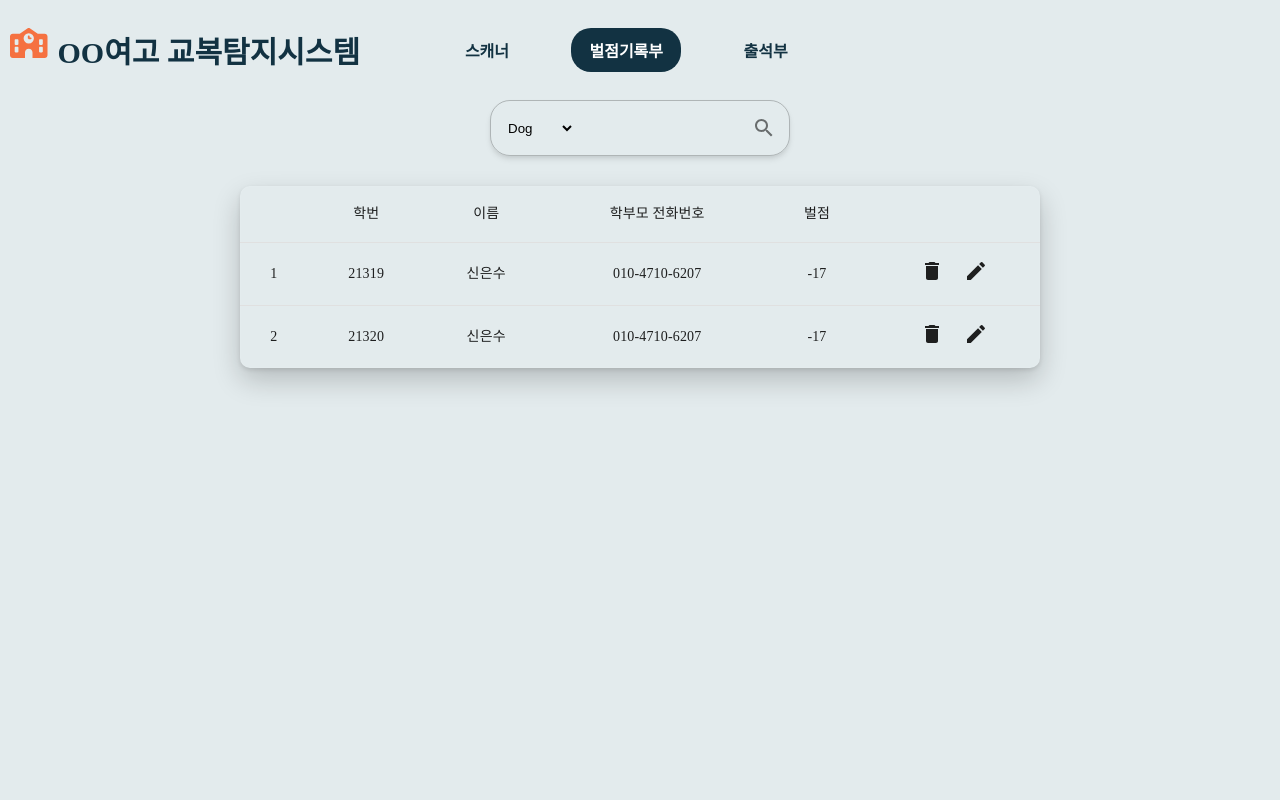
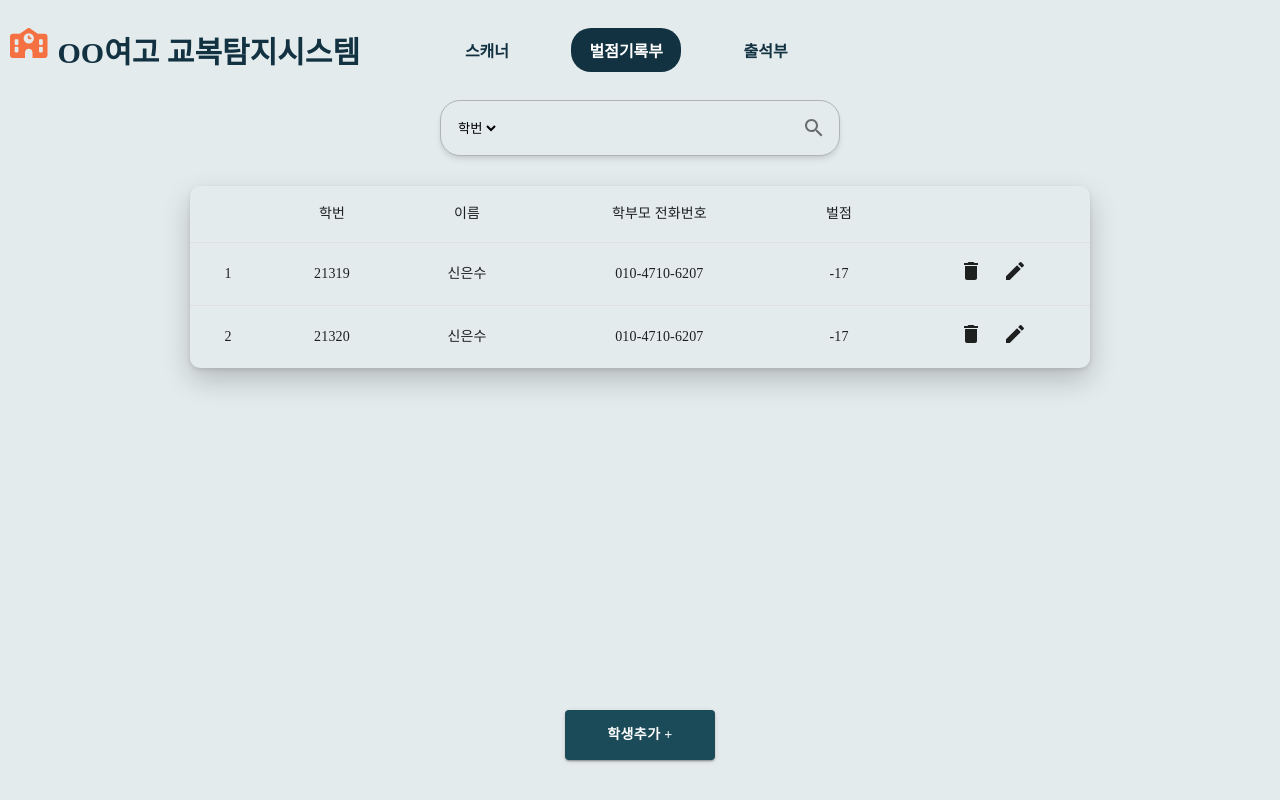
Before and after one commit to hynjxn/uniform-detection-using-YOLOv5, a React (Create React App) app in the folder my-app/: page /penalty in a window 1280 px wide. Built offline with nearby package versions, Linux system fonts and the light colour scheme; the HTML template or start-up script is replaced by a standard one; a web font is replaced by a local one.

Commit message:
creating StudentAddForm

```diff
--- a/my-app/package.json
+++ b/my-app/package.json
@@ -15,6 +15,7 @@
     "react-dom": "^17.0.2",
     "react-scripts": "5.0.0",
     "styled-components": "^5.3.3",
+    "sweetalert2": "^11.4.0",
     "web-vitals": "^2.1.4"
   },
   "scripts": {
--- a/my-app/src/component/CustomInput.js
+++ b/my-app/src/component/CustomInput.js
@@ -3,54 +3,54 @@ import {InputAdornment, MenuItem, OutlinedInput, TextField} from "@mui/material"
 import SearchIcon from '@mui/icons-material/Search';
 import {Style} from "../Style";
 
-function CustomInput({type}) {
+function CustomInput({type, onChangeFunction, input, select, placeholder}) {
     let element;
-    if(type==="scannerInput"){
+    if (type === "normalInput") {
         element = <OutlinedInput
             id="outlined-adornment-weight"
+            name="input"
+            value={input}
+            onChange={onChangeFunction}
             style={{
                 width: 300,
-                borderRadius: "20px",
+                borderRadius: "10px",
                 boxShadow: "rgba(0, 0, 0, 0.1) 0px 4px 6px -1px, rgba(0, 0, 0, 0.06) 0px 2px 4px -1px",
                 fontFamily: Style.font
             }}
-            placeholder = "학번 입력"
+            size="small"
+            placeholder={placeholder}
         />
-    }
-    else if(type==="penaltyInput"){
+    } else if (type === "penaltyInput") {
         element =
             <OutlinedInput
+                name="input"
+                value={input}
+                onChange={onChangeFunction}
                 id="outlined-adornment-weight"
                 style={{
-                    width: 300,
+                    width: 400,
                     borderRadius: "20px",
                     boxShadow: "rgba(0, 0, 0, 0.1) 0px 4px 6px -1px, rgba(0, 0, 0, 0.06) 0px 2px 4px -1px",
                     fontFamily: Style.font
-
                 }}
                 startAdornment={
-                    <select name="pets" id="pet-select" style={{
-                        border: "none",
-                        outline: "none",
-                        background: `${Style.color3}`,
-                        marginRight: "20px",
-                        backgroundColor: "transparent"
-                    }}>
-                        <option value="dog">Dog</option>
-                        <option value="cat">Cat</option>
-                        <option value="hamster">Hamster</option>
-                        <option value="parrot">Parrot</option>
-                        <option value="spider">Spider</option>
-                        <option value="goldfish">Goldfish</option>
+                    <select name="select" value={select} onChange={onChangeFunction}
+                            style={{
+                                border: "none",
+                                outline: "none",
+                                background: `${Style.color3}`,
+                                marginRight: "20px",
+                                backgroundColor: "transparent"
+                            }}>
+                        <option value="student_id">학번</option>
+                        <option value="student_name">이름</option>
                     </select>
                 }
                 endAdornment={<InputAdornment position="end"><SearchIcon/></InputAdornment>}
-
             />
-
     }
     return (
-      element
+        element
 
     );
 }
--- a/my-app/src/component/CustomizedTable.js
+++ b/my-app/src/component/CustomTable.js
@@ -10,6 +10,84 @@ import {Style} from "../Style";
 import DeleteIcon from '@mui/icons-material/Delete';
 import EditIcon from '@mui/icons-material/Edit';
 
+function CustomTable({type, contents, deleteFunction, editFunction}) {
+    let element;
+    if (type === "scannerTable") {
+        element = <TableContainer sx={{
+            width: "400px",
+            borderRadius: "10px",
+            boxShadow: "rgba(0, 0, 0, 0.2) 0px 12px 28px 0px, rgba(0, 0, 0, 0.1) 0px 2px 4px 0px, rgba(255, 255, 255, 0.05) 0px 0px 0px 1px inset",
+            maxHeight: 700,
+            overflow: "auto",
+        }}>
+            <Table aria-label="customized table">
+                <TableHead>
+                    <TableRow>
+                        <StyledTableCell align="center">교복분류</StyledTableCell>
+                        <StyledTableCell align="center">퍼센트(%)</StyledTableCell>
+                        <StyledTableCell align="center">벌점</StyledTableCell>
+                    </TableRow>
+                </TableHead>
+                <TableBody>
+                    {contents.map((content, index) => (
+                        <StyledTableRow key={index}>
+                            <StyledTableCell align="center">{content.first}</StyledTableCell>
+                            <StyledTableCell align="center">{content.second}</StyledTableCell>
+                            <StyledTableCell align="center">{content.third}</StyledTableCell>
+                        </StyledTableRow>
+                    ))}
+                    <StyledTableRow>
+                        <StyledTableCell colSpan ="3" align="center">총 벌점은 nn점 입니다.</StyledTableCell>
+                    </StyledTableRow>
+                </TableBody>
+            </Table>
+        </TableContainer>
+    }
+    else if (type === "penaltyTable") {
+        element = <TableContainer sx={{
+            width: "900px",
+            borderRadius: "10px",
+            boxShadow: "rgba(0, 0, 0, 0.2) 0px 12px 28px 0px, rgba(0, 0, 0, 0.1) 0px 2px 4px 0px, rgba(255, 255, 255, 0.05) 0px 0px 0px 1px inset",
+            maxHeight: 700,
+            overflow: "auto",
+        }}>
+            <Table aria-label="customized table">
+                <TableHead>
+                    <TableRow>
+                        <StyledTableCell></StyledTableCell>
+                        <StyledTableCell align="center">학번</StyledTableCell>
+                        <StyledTableCell align="center">이름</StyledTableCell>
+                        <StyledTableCell align="center">학부모 전화번호</StyledTableCell>
+                        <StyledTableCell align="center">벌점</StyledTableCell>
+                        <StyledTableCell align="center"></StyledTableCell>
+                    </TableRow>
+                </TableHead>
+                <TableBody>
+                    {contents.map((content) => (
+                        <StyledTableRow key={content.id}>
+                            <StyledTableCell component="th" scope="row" align="center">
+                                {content.id}
+                            </StyledTableCell>
+                            <StyledTableCell align="center">{content.student_id}</StyledTableCell>
+                            <StyledTableCell align="center">{content.student_name}</StyledTableCell>
+                            <StyledTableCell align="center">{content.parent_ph}</StyledTableCell>
+                            <StyledTableCell align="center">{content.penalty_points}</StyledTableCell>
+                            <StyledTableCell align="center">
+                                <DeleteIcon style={{marginRight: "20px", cursor: "pointer"}} onClick={deleteFunction}/>
+                                <EditIcon style={{cursor: "pointer"}} onClick={editFunction}/>
+                            </StyledTableCell>
+                        </StyledTableRow>
+                    ))}
+                </TableBody>
+            </Table>
+        </TableContainer>
+    } else {
+        element = <div></div>
+    }
+    return (
+        element
+    );
+}
 const StyledTableCell = styled(TableCell)(({theme}) => ({
     [`&.${tableCellClasses.head}`]: {
         fontFamily: Style.font,
@@ -29,111 +107,4 @@ const StyledTableRow = styled(TableRow)(({theme}) => ({
     },
 }));
 
-// function createData(id, student_id, student_name, parent_ph, penalty_points, etc) {
-//     return {id, student_id, student_name, parent_ph, penalty_points, etc};
-// }
-//
-// const rows = [
-//     createData('1', "21311", "신은수", "01047107208", -4, ""),
-//     createData('2', "21312", "신은수", "01047107208", -4, ""),
-//     createData('3', "21313", "신은수", "01047107208", -4, ""),
-//     createData('4', "21314", "신은수", "01047107208", -4, ""),
-//     createData('5', 21315, "신은수", "01047107208", -4, ""),
-//     createData('5', 21315, "신은수", "01047107208", -4, ""),
-//     createData('5', 21315, "신은수", "01047107208", -4, ""),
-//     createData('5', 21315, "신은수", "01047107208", -4, ""),
-//     createData('5', 21315, "신은수", "01047107208", -4, ""),
-//     createData('5', 21315, "신은수", "01047107208", -4, ""),
-//     createData('5', 21315, "신은수", "01047107208", -4, ""),
-//     createData('5', 21315, "신은수", "01047107208", -4, ""),
-//     createData('5', 21315, "신은수", "01047107208", -4, ""),
-//     createData('5', 21315, "신은수", "01047107208", -4, ""),
-//     createData('5', 21315, "신은수", "01047107208", -4, ""),
-//     createData('5', 21315, "신은수", "01047107208", -4, ""),
-//     createData('5', 21315, "신은수", "01047107208", -4, ""),
-//     createData('5', 21315, "신은수", "01047107208", -4, ""),
-//     createData('5', 21315, "신은수", "01047107208", -4, ""),
-//
-//
-// ];
-
-function CustomizedTable({type, contents}) {
-    let element;
-    if (type === "scannerTable") {
-        element = <TableContainer sx={{
-            width: "400px",
-            borderRadius: "10px",
-            boxShadow: "rgba(0, 0, 0, 0.2) 0px 12px 28px 0px, rgba(0, 0, 0, 0.1) 0px 2px 4px 0px, rgba(255, 255, 255, 0.05) 0px 0px 0px 1px inset",
-            maxHeight: 700,
-            overflow: "auto",
-        }}>
-            <Table aria-label="customized table">
-                <TableHead>
-                    <TableRow>
-                        <StyledTableCell align="center">교복분류</StyledTableCell>
-                        <StyledTableCell align="center">퍼센트(%)</StyledTableCell>
-                        <StyledTableCell align="center">벌점</StyledTableCell>
-                    </TableRow>
-                </TableHead>
-                <TableBody>
-                    {contents.map((content, index) => (
-                        <StyledTableRow key={content.index}>
-                            <StyledTableCell align="center">{content.first}</StyledTableCell>
-                            <StyledTableCell align="center">{content.second}</StyledTableCell>
-                            <StyledTableCell align="center">{content.third}</StyledTableCell>
-                        </StyledTableRow>
-                    ))}
-                    <StyledTableRow>
-                        <StyledTableCell colspan ="3" align="center">총 벌점은 nn점 입니다.</StyledTableCell>
-                    </StyledTableRow>
-                </TableBody>
-            </Table>
-        </TableContainer>
-    }
-    else if (type === "penaltyTable") {
-        element = <TableContainer sx={{
-            width: "800px",
-            borderRadius: "10px",
-            boxShadow: "rgba(0, 0, 0, 0.2) 0px 12px 28px 0px, rgba(0, 0, 0, 0.1) 0px 2px 4px 0px, rgba(255, 255, 255, 0.05) 0px 0px 0px 1px inset",
-            maxHeight: 700,
-            overflow: "auto",
-        }}>
-            <Table aria-label="customized table">
-                <TableHead>
-                    <TableRow>
-                        <StyledTableCell></StyledTableCell>
-                        <StyledTableCell align="center">학번</StyledTableCell>
-                        <StyledTableCell align="center">이름</StyledTableCell>
-                        <StyledTableCell align="center">학부모 전화번호</StyledTableCell>
-                        <StyledTableCell align="center">벌점</StyledTableCell>
-                        <StyledTableCell align="center"></StyledTableCell>
-                    </TableRow>
-                </TableHead>
-                <TableBody>
-                    {contents.map((content) => (
-                        <StyledTableRow key={content.name}>
-                            <StyledTableCell component="th" scope="row" align="center">
-                                {content.id}
-                            </StyledTableCell>
-                            <StyledTableCell align="center">{content.student_id}</StyledTableCell>
-                            <StyledTableCell align="center">{content.student_name}</StyledTableCell>
-                            <StyledTableCell align="center">{content.parent_ph}</StyledTableCell>
-                            <StyledTableCell align="center">{content.penalty_points}</StyledTableCell>
-                            <StyledTableCell align="center">
-                                <DeleteIcon style={{marginRight: "20px", cursor: "pointer"}}/>
-                                <EditIcon style={{cursor: "pointer"}}/>
-                            </StyledTableCell>
-                        </StyledTableRow>
-                    ))}
-                </TableBody>
-            </Table>
-        </TableContainer>
-    } else {
-        element = <div></div>
-    }
-    return (
-        element
-    );
-}
-
-export default CustomizedTable;
+export default CustomTable;
--- a/my-app/src/component/PenaltyPage.js
+++ b/my-app/src/component/PenaltyPage.js
@@ -1,10 +1,16 @@
 import React, {useEffect, useState} from 'react';
 import CustomInput from "./CustomInput";
-import CustomizedTable from "./CustomizedTable";
+import CustomTable from "./CustomTable";
+import CustomButton from "./CustomButton";
+import styled from 'styled-components';
+import {Style} from "../Style";
+import Swal from "sweetalert2";
+import Box from '@mui/material/Box';
+import Typography from '@mui/material/Typography';
+import Modal from '@mui/material/Modal';
+import StudentAddForm from "./StudentAddForm";
 
 function PenaltyPage(props) {
-    // const [content, setContent] = useState([]);
-
     const contents = [{
         id: 1, student_id: "21319", student_name: "신은수", parent_ph:
             "010-4710-6207", penalty_points: "-17"
@@ -12,21 +18,100 @@ function PenaltyPage(props) {
         id: 2, student_id: "21320", student_name: "신은수", parent_ph:
             "010-4710-6207", penalty_points: "-17"
     }];
+    // const [content, setContent] = useState([]);
+    const [word, setWord] = useState({input: "", select: ""});
 
-    useEffect(()=>{
-        //학생 불러오기
+    const [open, setOpen] = React.useState(false);
+    const handleOpen = () => setOpen(true);
+    const handleClose = () => setOpen(false);
+
+    useEffect(() => {
+        // 학생 불러오기
+        // setContents([{},{}....])
     }, []);
 
+    const handleChange = (e) => {
+        const {name, value} = e.target
+        setWord({...word, [name]: value});
+    }
+
+    const clickAddButtonFunction = () => {
+        handleOpen();
+    }
+    const clickEditButtonFunction = () => {
+        handleOpen();
+    }
+
+    const saveStudentFunction = () => {
+        // 저장 api 요청 함수
+    }
+
+    const deleteFunction = () => {
+        Swal.fire({
+            title: '정말 삭제하시겠습니까?',
+            icon: 'question',
+            showCancelButton: true,
+            confirmButtonText: '확인',
+            cancelButtonText: '취소',
+            confirmButtonColor: Style.color1,
+            showLoaderOnConfirm: true,
+            preConfirm: (login) => {
+                // db에 삭제요청 보내기
+                return fetch(`//api.github.com/users/${login}`)
+                    .then(response => {
+                        //성공 시 삭제되었습니다 swal창
+                    })
+                    .catch(error => {
+                        //실패 시 다시 한번 시도해주세요 swal창
+                    })
+            },
+            allowOutsideClick: () => !Swal.isLoading()
+        })
+
+    }
 
     return (
-        <div style={{display: "flex", flexDirection: "column", justifyContent: "center", alignItems: "center"}}>
-            <div style={{marginBottom: "30px"}}>
-                <CustomInput type="penaltyInput"/>
+        <Main>
+            <div style={{marginBottom: "30px", display: "flex", alignItems: "center"}}>
+                <CustomInput type="penaltyInput" onChangeFunction={handleChange} input={word.input}
+                             select={word.select}/>
             </div>
-            <CustomizedTable type="penaltyTable" contents={contents}/>
-
-        </div>
+            <CustomTable type="penaltyTable" contents={contents} deleteFunction={deleteFunction}
+                         editFunction={clickEditButtonFunction}/>
+            <CustomButton content={<span>학생추가 +</span>} onClickFunction={clickAddButtonFunction}
+                          backgroundColor={Style.color1}/>
+            <Modal open={open} style={{padding: "0px"}}>
+                <Box sx={style}>
+                    <StudentAddForm onSaveStudentFunction={saveStudentFunction} onCloseModalFunction={handleClose}/>
+                </Box>
+            </Modal>
+        </Main>
     );
 }
 
+const Main = styled.div`
+  display: flex;
+  flex-direction: column;
+  justify-content: center;
+  align-items: center;
+
+  & > button { /*콜직원 추가*/
+    position: fixed;
+    bottom: 40px;
+  }
+`;
+
+const style = {
+    position: 'absolute',
+    top: '50%',
+    left: '50%',
+    transform: 'translate(-50%, -50%)',
+    bgcolor: 'background.paper',
+    boxShadow: "rgba(0, 0, 0, 0.2) 0px 12px 28px 0px, rgba(0, 0, 0, 0.1) 0px 2px 4px 0px, rgba(255, 255, 255, 0.05) 0px 0px 0px 1px inset",
+    p: 4,
+    borderRadius: "10px",
+    padding: '0px'
+};
+
+
 export default PenaltyPage;
--- a/my-app/src/component/ScannerPage.js
+++ b/my-app/src/component/ScannerPage.js
@@ -1,5 +1,5 @@
-import React, {useState} from 'react';
-import CustomizedTable from "./CustomizedTable";
+import React, {useEffect, useState} from 'react';
+import CustomTable from "./CustomTable";
 import CustomButton from "./CustomButton";
 import CustomInput from "./CustomInput";
 import {Style} from "../Style";
@@ -7,13 +7,27 @@ import {Style} from "../Style";
 function ScannerPage(props) {
     let contents = [{first: "Tshirts", second: "73.29", third: "-5"}, {first: "Tshirts", second: "73.29", third: "-5"}]
 
+    const [input, setInput] = useState("");
     // const [contents, setContents] = useState([]);
+
+
+    const handleChange = (e) => {
+        const {value} = e.target;
+        setInput(value);
+    }
+
+    // useEffect(() => {
+    //     console.log(input)
+    // }, [input])
+    //
+
 
     // 사진 촬영 요청하고 결과값 가져오는 함수
     const scanFunction = () => {
         //결과값을 setContents로 저장
     }
 
+    // db에 저장 요청하는 함수
     const saveFunction = () => {
 
     }
@@ -22,18 +36,20 @@ function ScannerPage(props) {
             <div style={{width: "500px", height: "500px", background: "pink", marginRight: "30px"}}></div>
             <div style={{display: "flex", flexDirection: "column", alignItems: "center"}}>
                 <div style={{marginBottom: "20px"}}>
-                    <CustomizedTable type="scannerTable" contents={contents}/>
+                    <CustomTable type="scannerTable" contents={contents}/>
                 </div>
                 <div style={{marginBottom: "20px"}}>
-                    <CustomInput type="scannerInput"/>
+                    <CustomInput type="normalInput" onChangeFunction={handleChange} input={input} placeholder="학번 입력"/>
 
                 </div>
                 <div style={{display: "flex"}}>
                     <div style={{marginRight: "20px"}}>
                         <CustomButton content="스캔하기"
-                                      backgroundColor={Style.color3} borderColor={Style.color1} color={Style.color2} onClickFunction={scanFunction}/>
+                                      backgroundColor={Style.color3} borderColor={Style.color1} color={Style.color2}
+                                      onClickFunction={scanFunction}/>
                     </div>
-                    <CustomButton content="저장하기"  backgroundColor={Style.color1}  borderColor={Style.color1} onClickFunction={saveFunction}/>
+                    <CustomButton content="저장하기" backgroundColor={Style.color1} borderColor={Style.color1}
+                                  onClickFunction={saveFunction}/>
                 </div>
             </div>
         </div>
--- /dev/null
+++ b/my-app/src/component/StudentAddForm.js
@@ -0,0 +1,41 @@
+import React from 'react';
+import CustomInput from "./CustomInput";
+import CustomButton from "./CustomButton";
+import {Style} from "../Style";
+import ClearIcon from '@mui/icons-material/Clear';
+
+function StudentAddForm({onSaveStudentFunction, onCloseModalFunction}) {
+    return (<div style={{
+            display: "flex",
+            padding: "70px 30px 30px 20px",
+            flexDirection: "column",
+            alignItems: "flex-end",
+            position: "relative"
+        }}>
+            <div style={{display: "flex", alignItems: "center", marginBottom: "20px"}}>
+                <div style={{width: "60px", marginRight: "15px", textAlign: "end"}}>학번</div>
+                <CustomInput type="normalInput" placeholder="예시) 21319"/>
+            </div>
+            <div style={{display: "flex", alignItems: "center", marginBottom: "20px"}}>
+                <div style={{width: "60px", marginRight: "15px", textAlign: "end"}}>이름</div>
+                <CustomInput type="normalInput" placeholder="예시) 신은수"/>
+            </div>
+            <div style={{display: "flex", alignItems: "center", marginBottom: "20px"}}>
+                <div style={{width: "60px", marginRight: "15px", textAlign: "end"}}><span>학부모<br/>전화번호</span></div>
+                <CustomInput type="normalInput" placeholder="예시) 01047106206"/>
+            </div>
+            <div style={{display: "flex", alignItems: "center", marginBottom: "50px"}}>
+                <div style={{width: "60px", marginRight: "15px", textAlign: "end"}}>벌점</div>
+                <CustomInput type="normalInput" placeholder="예시) 0"/>
+            </div>
+
+            <CustomButton content="저장하기" onClickFunction={onSaveStudentFunction} backgroundColor={Style.color1}/>
+
+            <ClearIcon style={{position:"absolute", top: "15", right: "15", color: Style.color1}} onClick={onCloseModalFunction}/>
+        </div>
+
+    )
+        ;
+}
+
+export default StudentAddForm;
```
Also changed, not shown: 1 other file (tests, documents, lock files or other folders).
